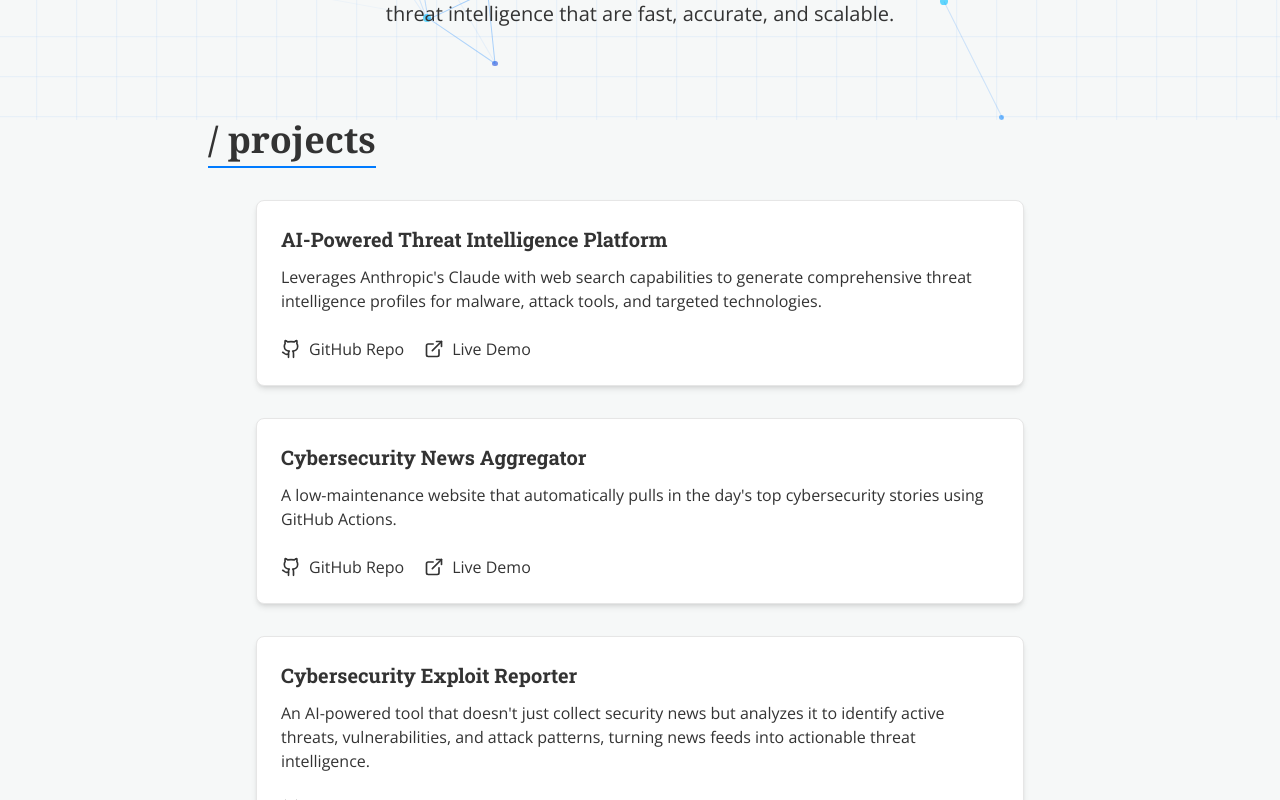
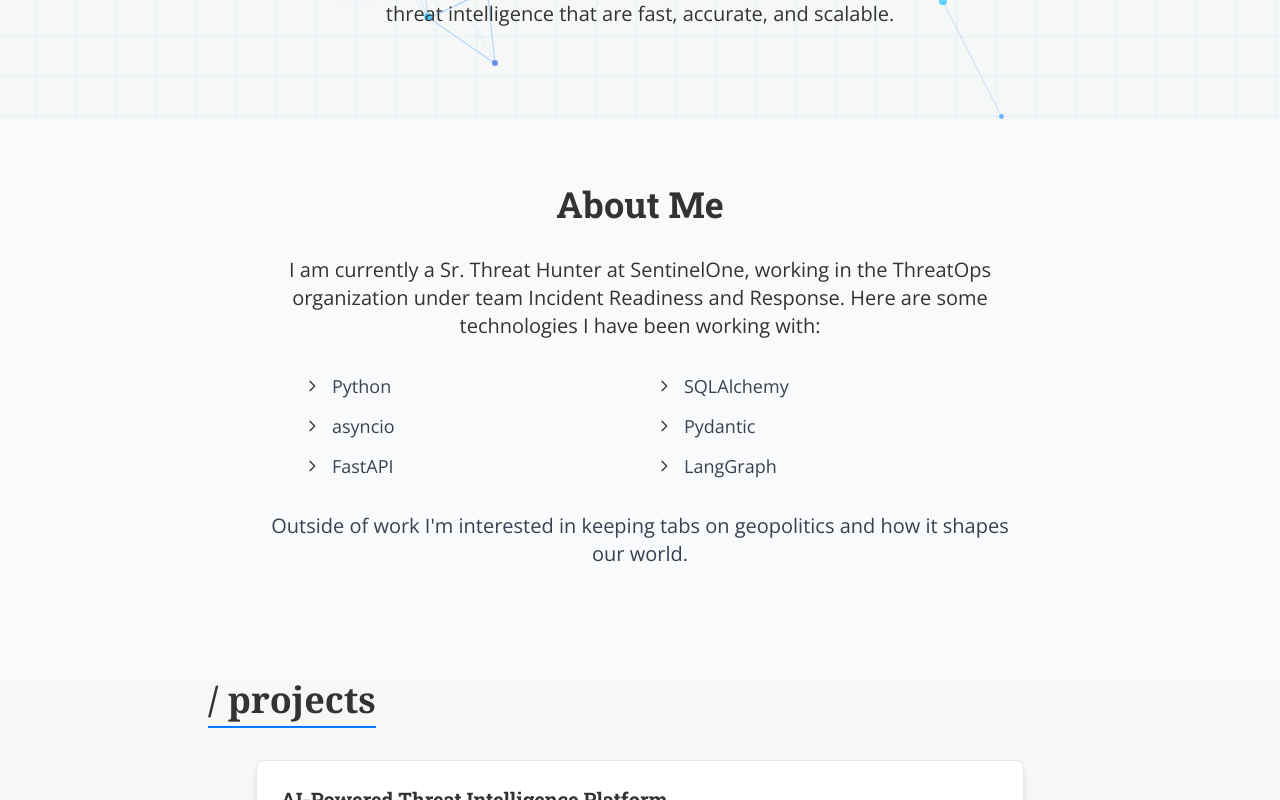
Before and after one commit to ricomanifesto/rico, a React (Vite) app: page / in a window 1280 px wide. Shown: the part 520-1320 px from the top of the page. Built offline with nearby package versions, Linux system fonts and the light colour scheme.

Commit message:
Add About Me section with job description and technologies

```diff
--- a/src/Home.tsx
+++ b/src/Home.tsx
@@ -1,6 +1,7 @@
 // src/Home.tsx - This should NOT contain any CSS
 import Header from "@/components/Header";
 import IntroSection from "@/components/IntroSection";
+import AboutMe from "@/components/AboutMe";
 import ProjectsSection from "@/components/ProjectsSection";
 import Footer from "@/components/Footer";
 
@@ -10,6 +11,7 @@ export default function Home() {
       <Header />
       <main className="flex-grow">
         <IntroSection />
+        <AboutMe />
         <ProjectsSection />
       </main>
       <Footer />
--- /dev/null
+++ b/src/components/AboutMe.tsx
@@ -0,0 +1,109 @@
+import { motion } from "framer-motion";
+
+export default function AboutMe() {
+  const technologies = [
+    "Python",
+    "asyncio",
+    "FastAPI",
+    "SQLAlchemy",
+    "Pydantic",
+    "LangGraph"
+  ];
+
+  const leftColumn = technologies.slice(0, 3);
+  const rightColumn = technologies.slice(3, 6);
+
+  return (
+    <section id="about" className="py-16 px-4 bg-gray-50">
+      <div className="max-w-4xl mx-auto">
+        <motion.div
+          initial={{ opacity: 0, y: 20 }}
+          whileInView={{ opacity: 1, y: 0 }}
+          transition={{ duration: 0.8 }}
+          viewport={{ once: true }}
+          className="text-center mb-12"
+        >
+          <h2 className="text-3xl md:text-4xl font-bold mb-8 text-primary">About Me</h2>
+
+          <motion.p
+            className="text-lg md:text-xl mb-8 max-w-3xl mx-auto leading-relaxed"
+            initial={{ opacity: 0 }}
+            whileInView={{ opacity: 1 }}
+            transition={{ delay: 0.2, duration: 0.8 }}
+            viewport={{ once: true }}
+          >
+            I am currently a Sr. Threat Hunter at SentinelOne, working in the ThreatOps organization under team Incident Readiness and Response. Here are some technologies I have been working with:
+          </motion.p>
+
+          {/* Technologies Grid */}
+          <motion.div
+            className="grid grid-cols-2 gap-8 max-w-2xl mx-auto mb-8"
+            initial={{ opacity: 0, y: 20 }}
+            whileInView={{ opacity: 1, y: 0 }}
+            transition={{ delay: 0.4, duration: 0.8 }}
+            viewport={{ once: true }}
+          >
+            {/* Left Column */}
+            <div className="space-y-3">
+              {leftColumn.map((tech, index) => (
+                <motion.div
+                  key={tech}
+                  className="flex items-center justify-start"
+                  initial={{ opacity: 0, x: -20 }}
+                  whileInView={{ opacity: 1, x: 0 }}
+                  transition={{ delay: 0.6 + index * 0.1, duration: 0.6 }}
+                  viewport={{ once: true }}
+                >
+                  <svg
+                    className="w-4 h-4 text-primary mr-3 flex-shrink-0"
+                    fill="none"
+                    stroke="currentColor"
+                    viewBox="0 0 24 24"
+                  >
+                    <path strokeLinecap="round" strokeLinejoin="round" strokeWidth={2} d="M9 5l7 7-7 7" />
+                  </svg>
+                  <span className="text-lg text-gray-700">{tech}</span>
+                </motion.div>
+              ))}
+            </div>
+
+            {/* Right Column */}
+            <div className="space-y-3">
+              {rightColumn.map((tech, index) => (
+                <motion.div
+                  key={tech}
+                  className="flex items-center justify-start"
+                  initial={{ opacity: 0, x: 20 }}
+                  whileInView={{ opacity: 1, x: 0 }}
+                  transition={{ delay: 0.6 + index * 0.1, duration: 0.6 }}
+                  viewport={{ once: true }}
+                >
+                  <svg
+                    className="w-4 h-4 text-primary mr-3 flex-shrink-0"
+                    fill="none"
+                    stroke="currentColor"
+                    viewBox="0 0 24 24"
+                  >
+                    <path strokeLinecap="round" strokeLinejoin="round" strokeWidth={2} d="M9 5l7 7-7 7" />
+                  </svg>
+                  <span className="text-lg text-gray-700">{tech}</span>
+                </motion.div>
+              ))}
+            </div>
+          </motion.div>
+
+          {/* Personal Interests */}
+          <motion.p
+            className="text-lg md:text-xl max-w-3xl mx-auto leading-relaxed text-gray-700"
+            initial={{ opacity: 0 }}
+            whileInView={{ opacity: 1 }}
+            transition={{ delay: 0.8, duration: 0.8 }}
+            viewport={{ once: true }}
+          >
+            Outside of work I'm interested in keeping tabs on geopolitics and how it shapes our world.
+          </motion.p>
+        </motion.div>
+      </div>
+    </section>
+  );
+}
```
